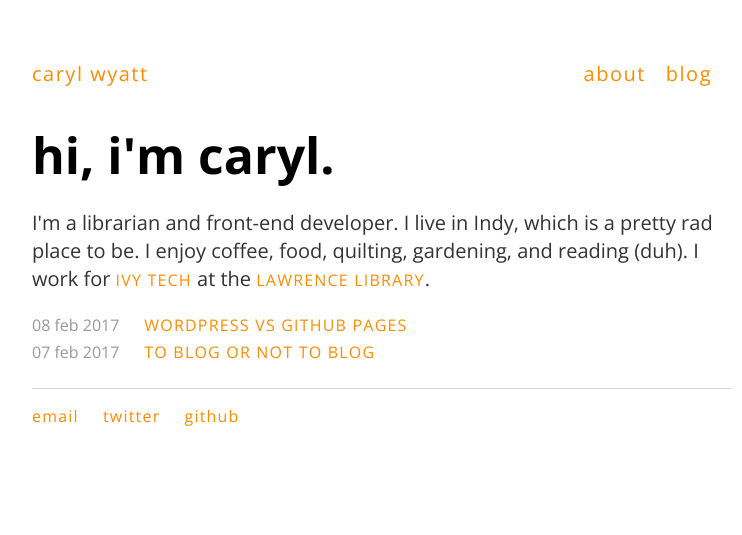
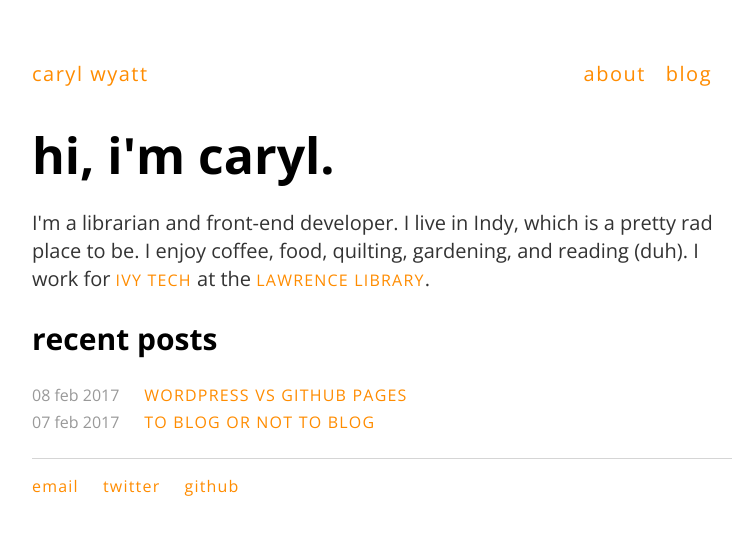
Before and after one commit to carylwyatt/carylwyatt.github.io, a Jekyll site: the page built from index.html, in a window 1280 px wide. Shown: the top 535 px of the page, without its empty margins (258-1000 px from the left). Built offline with Jekyll 4.4.1, drawn with Linux system fonts in a browser that asks for light colours.

Commit message:
Update index.html

```diff
--- a/index.html
+++ b/index.html
@@ -10,6 +10,7 @@ title: caryl wyatt, librarian|developer
 
 </div><!-- /.blurb -->
 
+<h2>recent posts</h2>
 <ul class="five-posts">
   {% for post in site.posts limit:5 %}
     <li><a href="{{ post.url }}">{{ post.title }}</a><span class="posts__date">{{ post.date | date_to_string }}</span></li>
```
